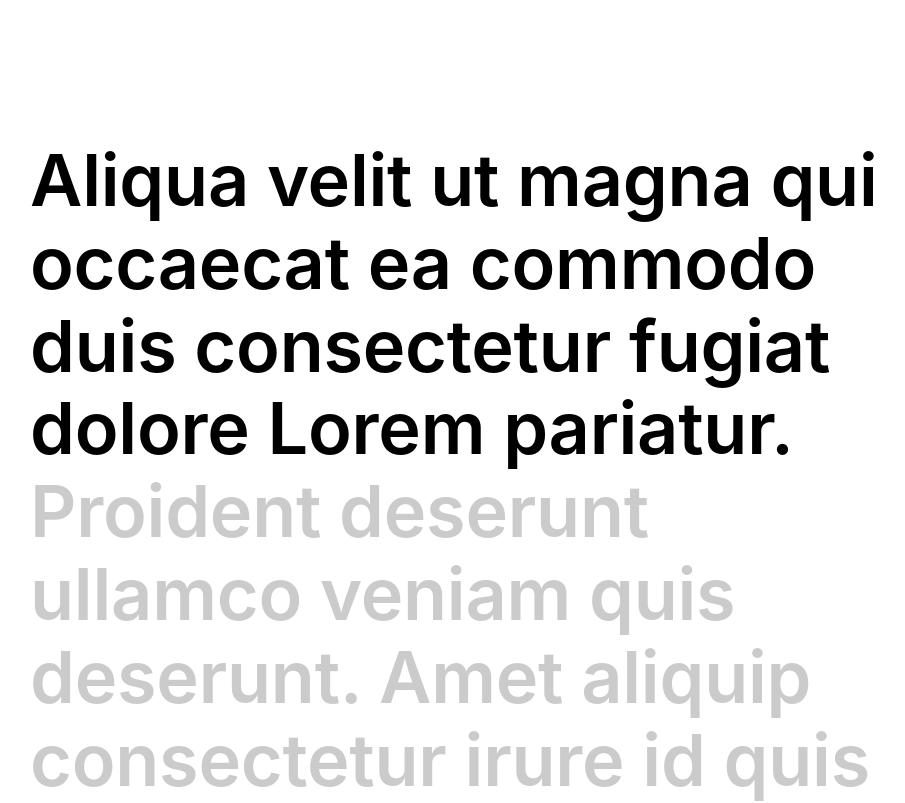
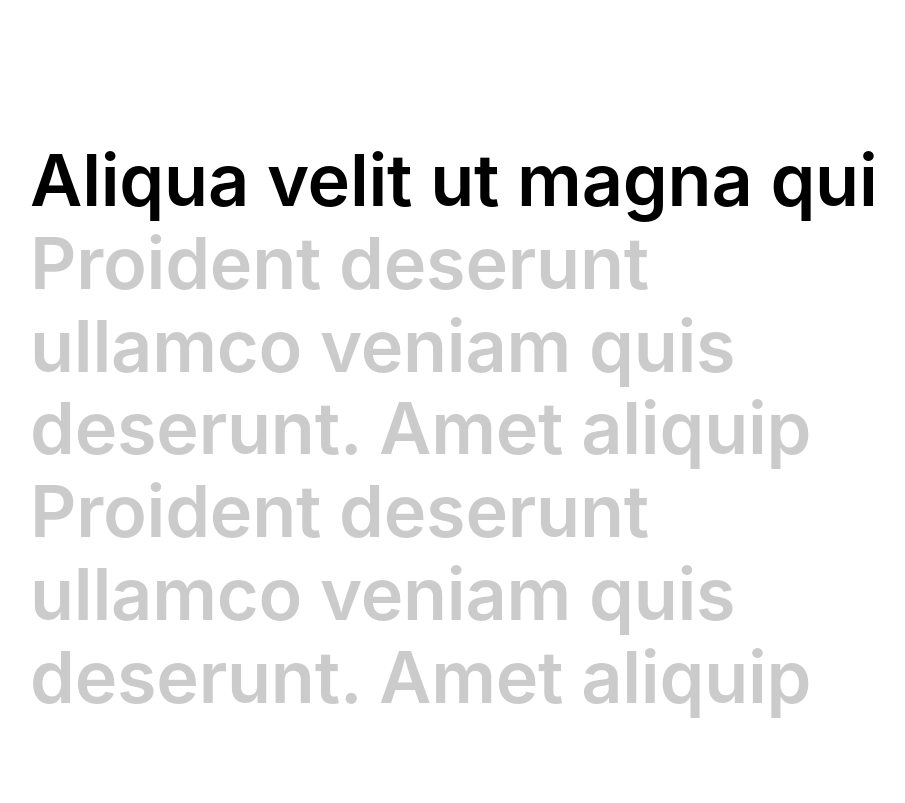
Before and after one commit to Ntrug1/Portfolio, a Next.js app: page / in a window 1280 px wide. Shown: the part 1420-2223 px from the top of the page, without its empty margins (178-1083 px from the left). Built offline with nearby package versions, Linux system fonts and the light colour scheme.

Commit message:
bug notice

```diff
--- a/components/skills.tsx
+++ b/components/skills.tsx
@@ -24,7 +24,7 @@ const Skills = () => {
         clientHeight + halfH,
         Math.max(-screenH, scrollY - offsetTop) + halfH
       ) / clientHeight;
-    progress = Math.min(numberOfPage - 0.5, Math.max(0.5, percentY));
+    progress = Math.min(numberOfPage - 0.2, Math.max(0.2, percentY)); // !BUG: not changing opacity correctly when scrolling
   }
 
   return (
@@ -35,24 +35,19 @@ const Skills = () => {
             className={style.skillText}
             style={{ opacity: opacityForBlock(progress, 0) }}
           >
-            Aliqua velit ut magna qui occaecat ea commodo duis consectetur
-            fugiat dolore Lorem pariatur.
+            Aliqua velit ut magna qui
           </div>
           <span
             className={`${style.skillText} inline-block after:content-['_']`}
             style={{ opacity: opacityForBlock(progress, 1) }}
           >
             Proident deserunt ullamco veniam quis deserunt. Amet aliquip
-            consectetur irure id quis est mollit do aute ad eiusmod sit enim.
-            Qui Lorem ipsum non mollit irure culpa mollit sint.
           </span>
           <span
             className={`${style.skillText} inline-block`}
             style={{ opacity: opacityForBlock(progress, 2) }}
           >
             Proident deserunt ullamco veniam quis deserunt. Amet aliquip
-            consectetur irure id quis est mollit do aute ad eiusmod sit enim.
-            Qui Lorem ipsum non mollit irure culpa mollit sint.
           </span>
         </div>
       </div>
```
